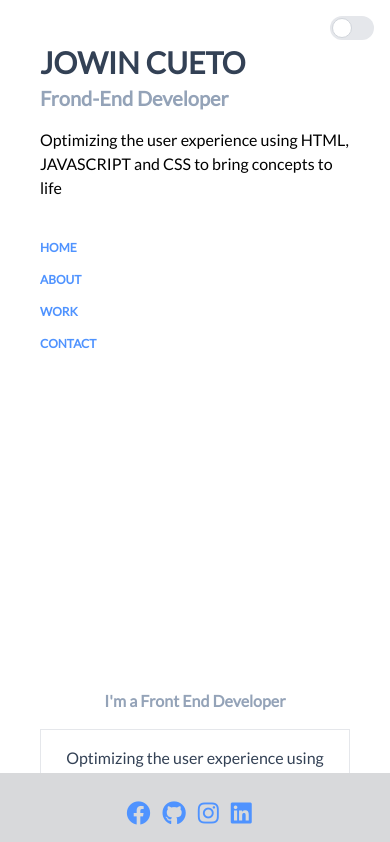
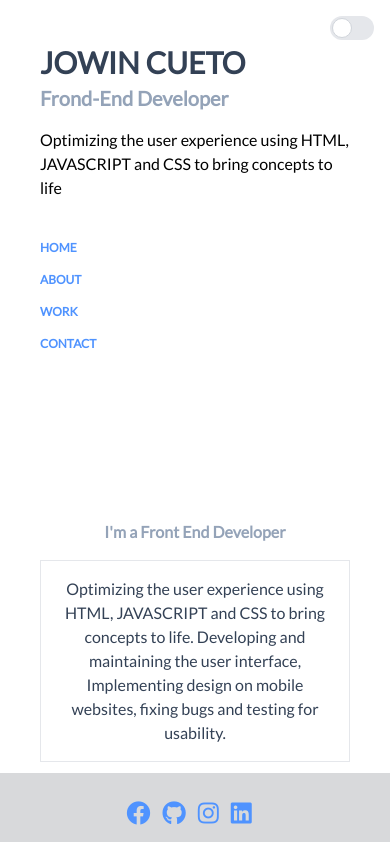
Before and after one commit to iamjowin/my-portfolio, a Vue app: page / in a window 390 px wide. Shown: the top 842 px of the page. Built offline with nearby package versions, Linux system fonts and the light colour scheme.

Commit message:
reduce main column margin bottom

```diff
--- a/src/App.vue
+++ b/src/App.vue
@@ -33,8 +33,8 @@ onMounted(() => {
             <div class="w-11 h-6 bg-gray-200 rounded-full peer dark:bg-gray-700 peer-checked:after:translate-x-full peer-checked:after:border-white after:content-[''] after:absolute after:top-[2px] after:left-[2px] after:bg-white after:border-gray-300 after:border after:rounded-full after:h-5 after:w-5 after:transition-all dark:border-gray-600 peer-checked:bg-gray-600"></div>
         </label>
     </div>
-    <div class="lg:flex h-screen">
-        <div class="lg:w-1/2 h-full flex flex-col p-10">
+    <div class="lg:flex h-screen main-column-div">
+        <div class="lg:w-1/2 h-full flex flex-col p-10 left-column-div">
             <div class="flex flex-row items-center">
                 <!-- <img src="./assets/my-profile-old.png" class="rounded-full" width="50" height="50" alt="profile"> -->
                 <h1 class="text-3xl font-bold text-slate-700 mt-1">JOWIN CUETO</h1>
--- a/src/responsive.css
+++ b/src/responsive.css
@@ -2,6 +2,10 @@
     .right-column-div {
         margin-top: -50%;
         text-align: center;
+    }
+
+    .main-column-div {
+        height: 80vh;
     }
 
     .technologies-list {
```
